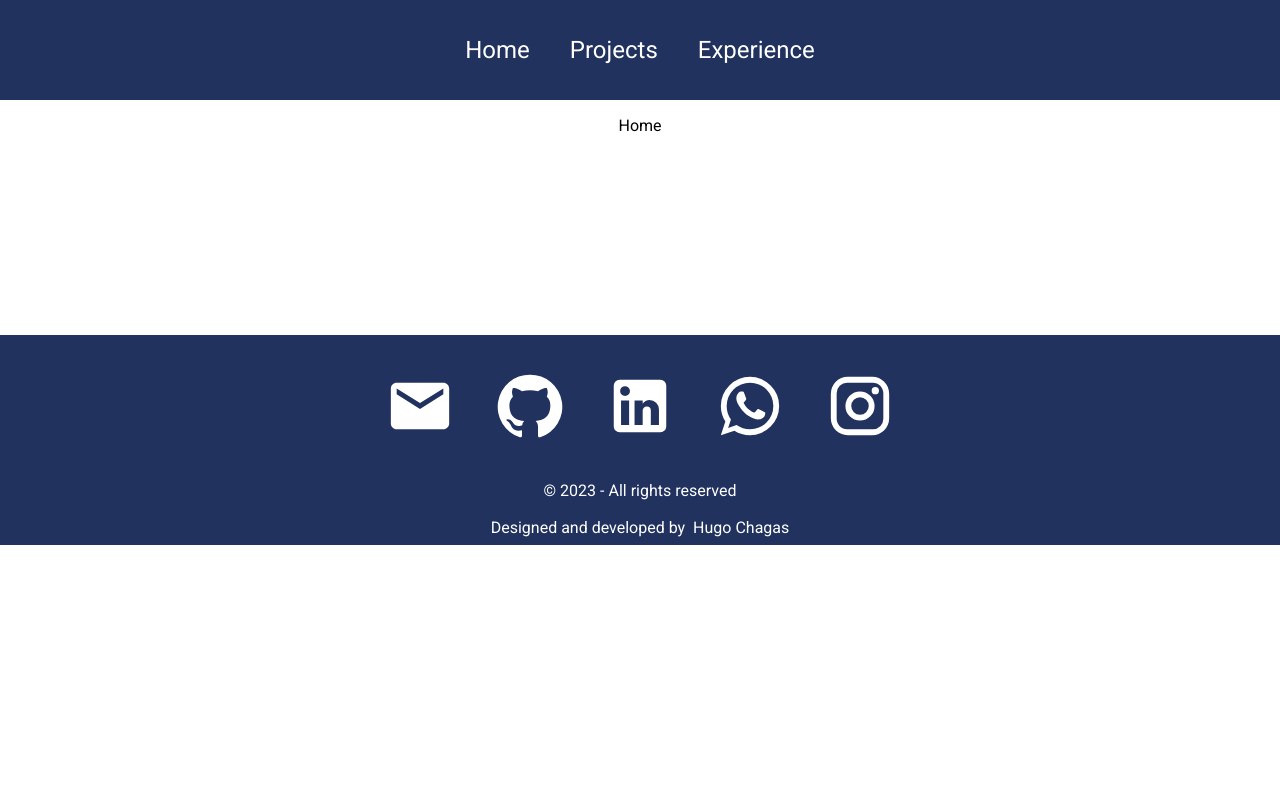
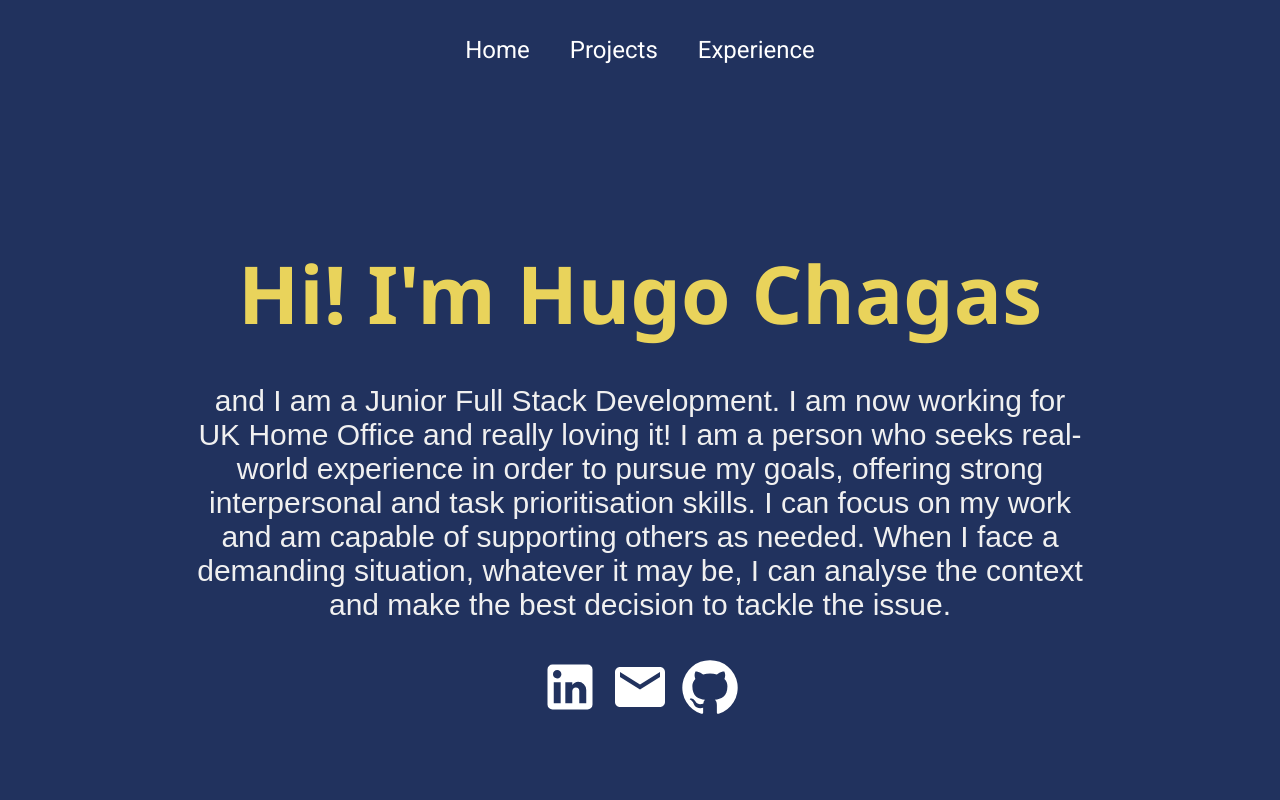
Before and after one commit to h-chagas/my-personal-portfolio, a React (Create React App) app: page / in a window 1280 px wide. Shown: the top 800 px of the page. Built offline with nearby package versions, Linux system fonts and the light colour scheme.

Commit message:
home component + its styles

```diff
--- a/src/pages/Home.js
+++ b/src/pages/Home.js
@@ -1,8 +1,58 @@
+import GitHub from "@mui/icons-material/GitHub"
+import LinkedIn from "@mui/icons-material/LinkedIn"
+import MailIcon from "@mui/icons-material/Mail"
+import "../styles/Home.css";
+
+
 export const Home = () => {
 
 
 
     return (
-        <p>Home</p>
+        <div className="home">
+            <section className="about">
+                <h2>Hi! I'm Hugo Chagas
+                </h2>
+                    <div className="prompt">
+                        <p>
+                    and I am a Junior Full Stack Development. I am now working for UK Home Office and really loving it!
+I am a person who seeks real-world experience in order to pursue my goals, offering strong interpersonal and task prioritisation skills. I can focus on my work and am capable of supporting others as needed. When I face a demanding situation, whatever it may be, I can analyse the context and make the best decision to tackle the issue.
+                        </p>
+                        <LinkedIn />
+                        <MailIcon />
+                        <GitHub />
+                     </div>
+
+            </section>
+            <section className="skills">
+                <h1>Skills</h1>
+                <ol className="list">
+                    <li className="item">
+                        <h2>Front-End</h2>
+                        <span>React, HTML5, CSS3, Sass/SCSS</span>
+                    </li>
+                    <li className="item">
+                        <h2>Back-End</h2>
+                        <span>Node.js, JSON, Express, SQL, HTTP requests, Lodash</span>
+                    </li>
+                    <li className="item">
+                        <h2>Testing</h2>
+                        <span>Jest</span>
+                    </li>
+                    <li className="item">
+                        <h2>Languages</h2>
+                        <span>JavaScript (Functional and OOP / SOLID design principles)</span>
+                    </li>
+                    <li className="item">
+                        <h2>Principles and Methods</h2>
+                        <span>AGILE and TDD</span>
+                    </li>
+                    <li className="item">
+                        <h2>Other technologies</h2>
+                        <span>Git, GitHub, npm</span>
+                    </li>
+                </ol>
+            </section>
+        </div>
     )
 }
--- a/src/styles/Home.css
+++ b/src/styles/Home.css
@@ -25,7 +25,7 @@
 }
 
 .about .prompt {
-  width: 40%;
+  width: 70%;
   font-size: 30px;
 }
 .prompt svg {
```
